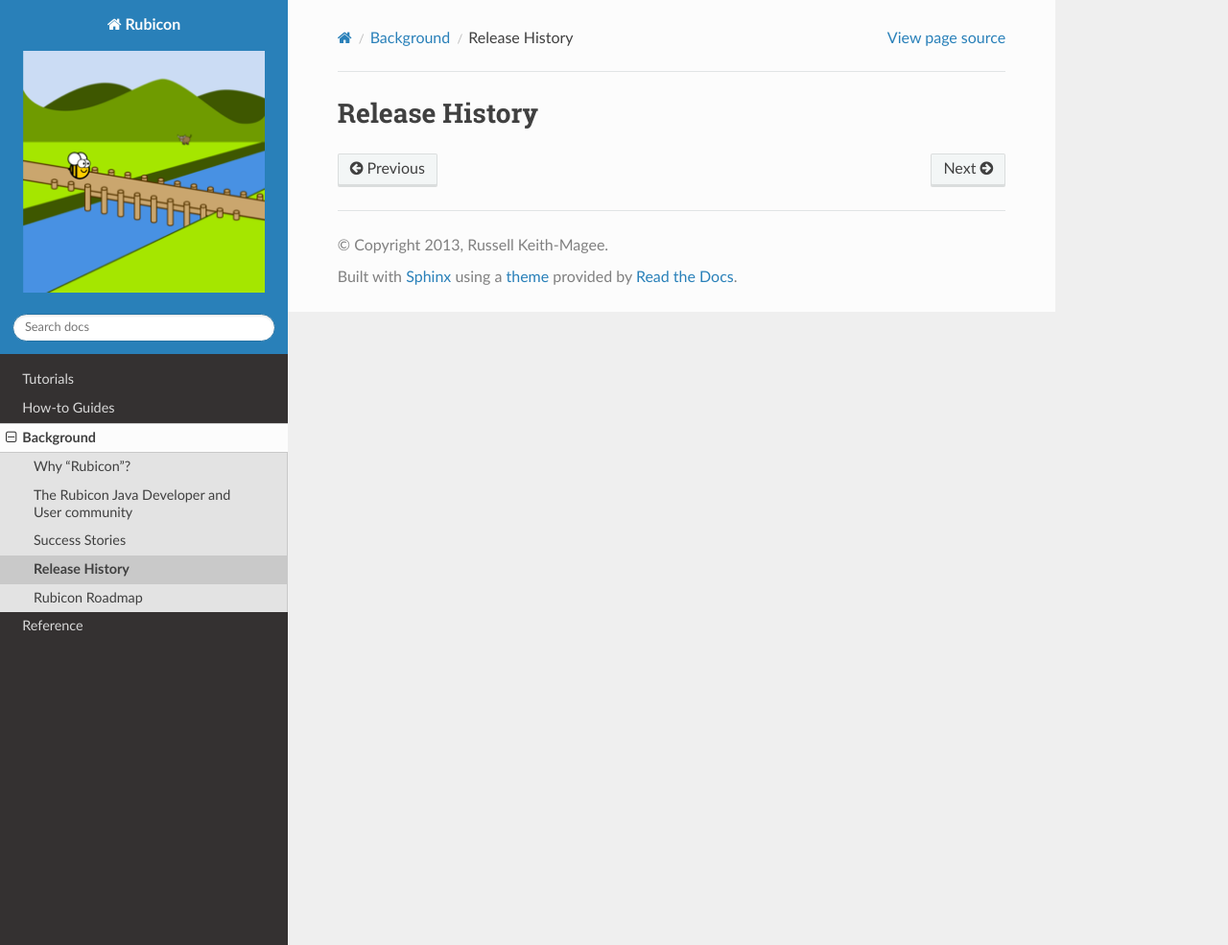
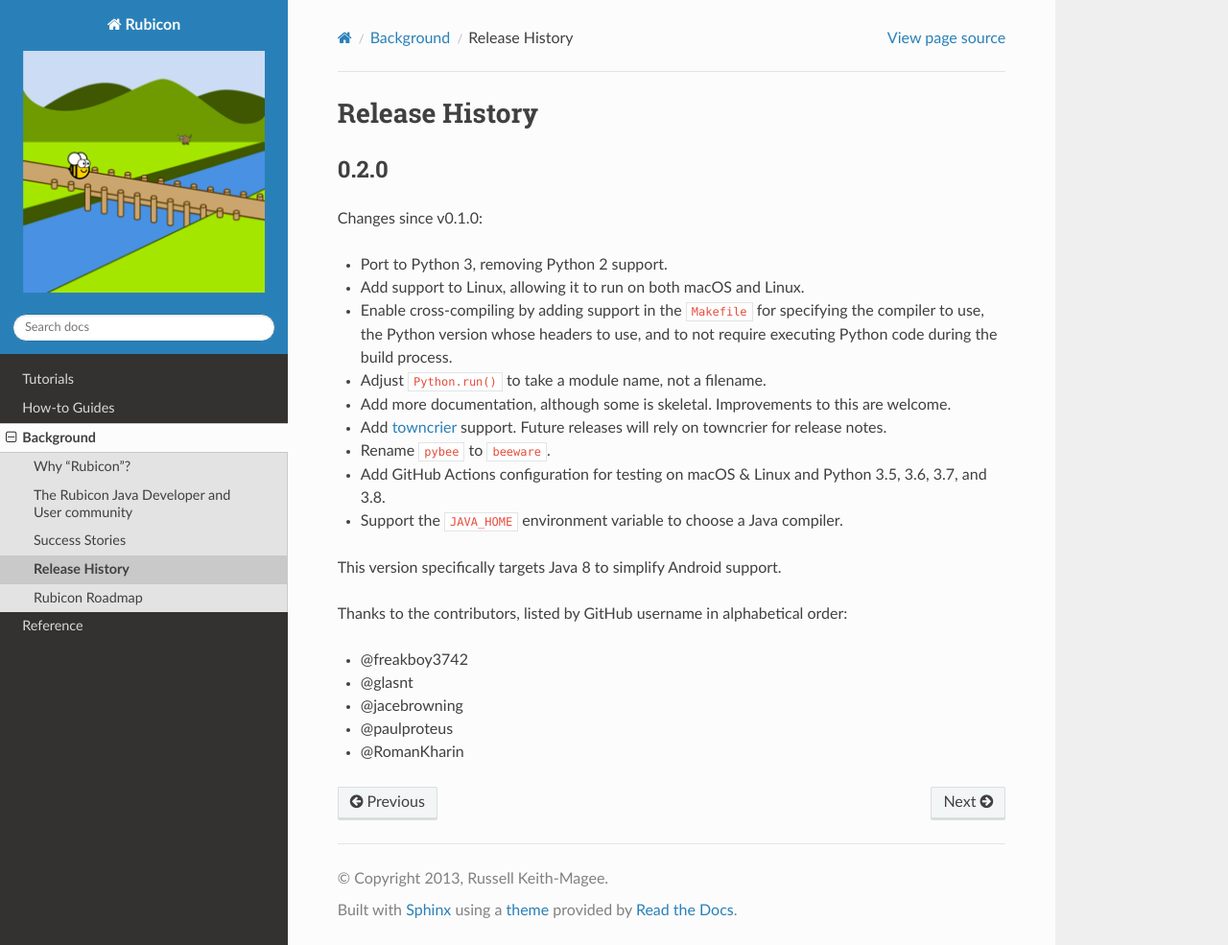
Before and after one commit to beeware/rubicon-java, a Sphinx documentation site: the page built from docs/background/releases.rst, in a window 1280 px wide and 985 px high. Shown: the whole window at 96% size. Built offline with Sphinx 7.4.7 and the Read the Docs theme 2.0.0, drawn with Linux system fonts in a browser that asks for light colours.

Commit message:
Add 0.2.0 release notes

```diff
--- a/docs/background/releases.rst
+++ b/docs/background/releases.rst
@@ -2,4 +2,30 @@
 Release History
 ===============
 
+0.2.0
+-----
+
+Changes since v0.1.0:
+
+- Port to Python 3, removing Python 2 support.
+- Add support to Linux, allowing it to run on both macOS and Linux.
+- Enable cross-compiling by adding support in the ``Makefile`` for specifying the compiler to use, the Python version whose headers to use, and to not require executing Python code during the build process.
+- Adjust ``Python.run()`` to take a module name, not a filename.
+- Add more documentation, although some is skeletal. Improvements to this are welcome.
+- Add towncrier_ support. Future releases will rely on towncrier for release notes.
+- Rename ``pybee`` to ``beeware``.
+- Add GitHub Actions configuration for testing on macOS & Linux and Python 3.5, 3.6, 3.7, and 3.8.
+- Support the ``JAVA_HOME`` environment variable to choose a Java compiler.
+
+This version specifically targets Java 8 to simplify Android support.
+
+Thanks to the contributors, listed by GitHub username in alphabetical order:
+
+- @freakboy3742
+- @glasnt
+- @jacebrowning
+- @paulproteus
+- @RomanKharin
+
 .. towncrier release notes start
+.. _towncrier: https://pypi.org/project/towncrier/
```
